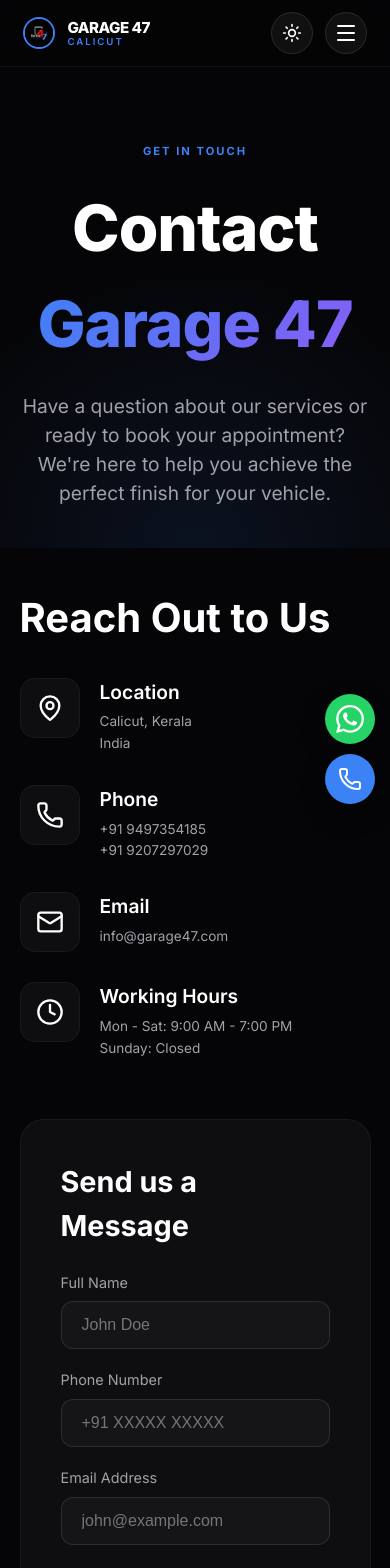
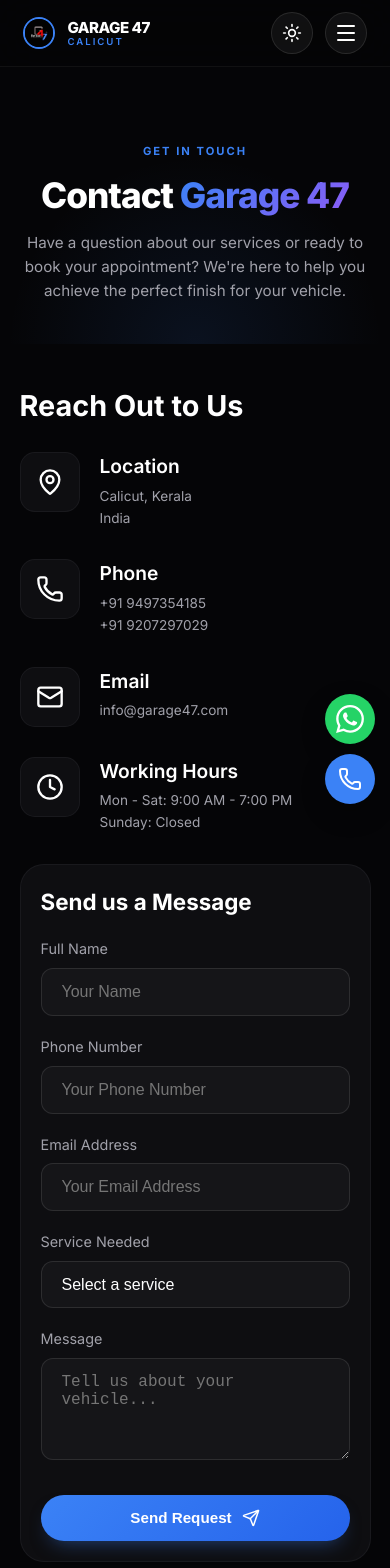
Before and after one commit to muhammed-jasim/garage-47, a React (Vite) app: page /contact in a window 390 px wide. Shown: the top 1568 px of the page. Built offline with nearby package versions, Linux system fonts and the light colour scheme.

Commit message:
improve mobile responsiveness using fluid typography and updated grid layouts

```diff
--- a/src/pages/Contact.tsx
+++ b/src/pages/Contact.tsx
@@ -18,21 +18,21 @@
     <div className="contact-page" style={{ paddingTop: '100px', backgroundColor: 'var(--bg-color)', minHeight: '100vh' }}>
 
       {/* Page Hero */}
-      <section className="page-hero" style={{ padding: '80px 5%', textAlign: 'center', background: 'radial-gradient(circle at 50% 100%, rgba(59, 130, 246, 0.1) 0%, transparent 60%)' }}>
+      <section className="page-hero" style={{ padding: 'clamp(50px, 10vw, 80px) 5%', textAlign: 'center', background: 'radial-gradient(circle at 50% 100%, rgba(59, 130, 246, 0.1) 0%, transparent 60%)' }}>
         <motion.div initial="hidden" animate="visible" variants={fadeInUp}>
           <span className="section-eyebrow">Get In Touch</span>
-          <h1 style={{ fontSize: '4rem', fontWeight: 800, margin: '20px 0', letterSpacing: '-1px' }}>
+          <h1 style={{ fontSize: 'clamp(2.2rem, 7vw, 4rem)', fontWeight: 800, margin: '15px 0', letterSpacing: '-1px', lineHeight: 1.15 }}>
             Contact <span className="text-gradient">Garage 47</span>
           </h1>
-          <p style={{ color: 'var(--text-secondary)', fontSize: '1.2rem', maxWidth: '700px', margin: '0 auto' }}>
+          <p style={{ color: 'var(--text-secondary)', fontSize: 'clamp(0.95rem, 3.5vw, 1.15rem)', maxWidth: '700px', margin: '0 auto', lineHeight: '1.6' }}>
             Have a question about our services or ready to book your appointment? We're here to help you achieve the perfect finish for your vehicle.
           </p>
         </motion.div>
       </section>
 
       {/* Contact Info & Form Section */}
-      <section style={{ padding: '60px 5%' }}>
-        <div style={{ maxWidth: '1200px', margin: '0 auto', display: 'flex', gap: '60px', flexWrap: 'wrap' }}>
+      <section style={{ padding: 'clamp(40px, 8vw, 60px) 5%' }}>
+        <div style={{ maxWidth: '1200px', margin: '0 auto', display: 'flex', gap: 'clamp(30px, 5vw, 60px)', flexWrap: 'wrap' }}>
 
           {/* Contact Details */}
           <motion.div
@@ -42,7 +42,7 @@
             variants={staggerContainer}
             style={{ flex: '1 1 400px' }}
           >
-            <motion.h2 variants={fadeInUp} style={{ fontSize: '2.5rem', fontWeight: 700, marginBottom: '30px' }}>
+            <motion.h2 variants={fadeInUp} style={{ fontSize: 'clamp(1.8rem, 5vw, 2.5rem)', fontWeight: 700, marginBottom: '25px' }}>
               Reach Out to Us
             </motion.h2>
 
@@ -95,23 +95,23 @@
             whileInView="visible"
             viewport={{ once: true }}
             variants={fadeInUp}
-            style={{ flex: '1 1 500px', background: 'var(--bg-card)', padding: '40px', borderRadius: '24px', border: '1px solid var(--border-light)' }}
+            style={{ flex: '1 1 500px', background: 'var(--bg-card)', padding: 'clamp(20px, 5vw, 40px)', borderRadius: '24px', border: '1px solid var(--border-light)' }}
           >
-            <h3 style={{ fontSize: '1.8rem', fontWeight: 700, marginBottom: '25px' }}>Send us a Message</h3>
+            <h3 style={{ fontSize: 'clamp(1.4rem, 4vw, 1.8rem)', fontWeight: 700, marginBottom: '20px' }}>Send us a Message</h3>
             <form onSubmit={(e) => e.preventDefault()} style={{ display: 'flex', flexDirection: 'column', gap: '20px' }}>
               <div style={{ display: 'flex', gap: '20px', flexWrap: 'wrap' }}>
                 <div style={{ flex: '1 1 200px' }}>
                   <label style={{ display: 'block', marginBottom: '8px', color: 'var(--text-secondary)', fontSize: '0.9rem' }}>Full Name</label>
-                  <input type="text" placeholder="John Doe" style={{ width: '100%', padding: '14px 20px', borderRadius: '12px', background: 'var(--bg-glass)', border: '1px solid var(--border-medium)', color: 'var(--text-primary)', fontSize: '1rem', outline: 'none' }} />
+                  <input type="text" placeholder="Your Name" style={{ width: '100%', padding: '14px 20px', borderRadius: '12px', background: 'var(--bg-glass)', border: '1px solid var(--border-medium)', color: 'var(--text-primary)', fontSize: '1rem', outline: 'none' }} />
                 </div>
                 <div style={{ flex: '1 1 200px' }}>
                   <label style={{ display: 'block', marginBottom: '8px', color: 'var(--text-secondary)', fontSize: '0.9rem' }}>Phone Number</label>
-                  <input type="tel" placeholder="+91 XXXXX XXXXX" style={{ width: '100%', padding: '14px 20px', borderRadius: '12px', background: 'var(--bg-glass)', border: '1px solid var(--border-medium)', color: 'var(--text-primary)', fontSize: '1rem', outline: 'none' }} />
+                  <input type="tel" placeholder="Your Phone Number" style={{ width: '100%', padding: '14px 20px', borderRadius: '12px', background: 'var(--bg-glass)', border: '1px solid var(--border-medium)', color: 'var(--text-primary)', fontSize: '1rem', outline: 'none' }} />
                 </div>
               </div>
               <div>
                 <label style={{ display: 'block', marginBottom: '8px', color: 'var(--text-secondary)', fontSize: '0.9rem' }}>Email Address</label>
-                <input type="email" placeholder="john@example.com" style={{ width: '100%', padding: '14px 20px', borderRadius: '12px', background: 'var(--bg-glass)', border: '1px solid var(--border-medium)', color: 'var(--text-primary)', fontSize: '1rem', outline: 'none' }} />
+                <input type="email" placeholder="Your Email Address" style={{ width: '100%', padding: '14px 20px', borderRadius: '12px', background: 'var(--bg-glass)', border: '1px solid var(--border-medium)', color: 'var(--text-primary)', fontSize: '1rem', outline: 'none' }} />
               </div>
               <div>
                 <label style={{ display: 'block', marginBottom: '8px', color: 'var(--text-secondary)', fontSize: '0.9rem' }}>Service Needed</label>
@@ -137,7 +137,7 @@
       </section>
 
       {/* Google Map Section */}
-      <section style={{ padding: '0 5% 120px' }}>
+      <section style={{ padding: '0 5% clamp(60px, 12vw, 120px)' }}>
         <div style={{ maxWidth: '1200px', margin: '0 auto' }}>
           <motion.div
             initial="hidden"
@@ -148,7 +148,7 @@
               borderRadius: '30px',
               overflow: 'hidden',
               border: '1px solid var(--border-light)',
-              height: '450px',
+              height: 'clamp(300px, 50vw, 450px)',
               boxShadow: 'var(--card-shadow)'
             }}
           >
--- a/src/pages/Gallery.tsx
+++ b/src/pages/Gallery.tsx
@@ -1097,33 +1097,42 @@
             font-size: 0.85rem;
           }
           .bento-gallery-grid {
-            grid-template-columns: 1fr;
-            grid-auto-rows: 280px;
-            gap: 20px;
+            grid-template-columns: repeat(2, 1fr);
+            grid-auto-rows: 160px;
+            gap: 12px;
+            padding: 0 4%;
           }
-          /* Ensure the first item (often large) fits well on mobile */
-          .bento-gallery-item:first-child {
-            grid-auto-rows: 350px;
-            height: 350px;
+          .bento-gallery-item.large {
+            grid-column: span 2;
+            grid-row: span 1;
+            height: 160px;
           }
-          .col-2, .row-2, .bento-gallery-item.large, .bento-gallery-item.medium {
+          .col-2, .row-2, .bento-gallery-item.medium, .bento-gallery-item.small {
             grid-column: span 1;
             grid-row: span 1;
+            height: 160px;
           }
           /* Default show content on mobile - No hover needed */
           .item-overlay {
-            opacity: 1;
-            background: linear-gradient(to top, rgba(0,0,0,0.9) 0%, rgba(0,0,0,0.4) 40%, transparent 80%);
+            opacity: 1 !important;
+            background: linear-gradient(to top, rgba(0,0,0,0.9) 0%, rgba(0,0,0,0.4) 60%, transparent 100%) !important;
+            padding: 12px !important;
           }
-          .item-action {
-            transform: translateY(0);
+          .item-title {
+            font-size: 0.95rem !important;
+            font-weight: 700 !important;
+            margin-bottom: 4px !important;
+            line-height: 1.2 !important;
           }
           .item-category {
-            opacity: 1;
-            transform: none;
+            opacity: 1 !important;
+            transform: none !important;
+            font-size: 0.55rem !important;
+            letter-spacing: 1px !important;
+            margin-bottom: 2px !important;
           }
-          .view-text {
-            display: none; /* Hide extra text to keep it clean on mobile */
+          .item-action, .icon-circle, .item-corner-accent {
+            display: none !important;
           }
           .precision-hud-section {
             padding: 60px 5% 100px;
```
